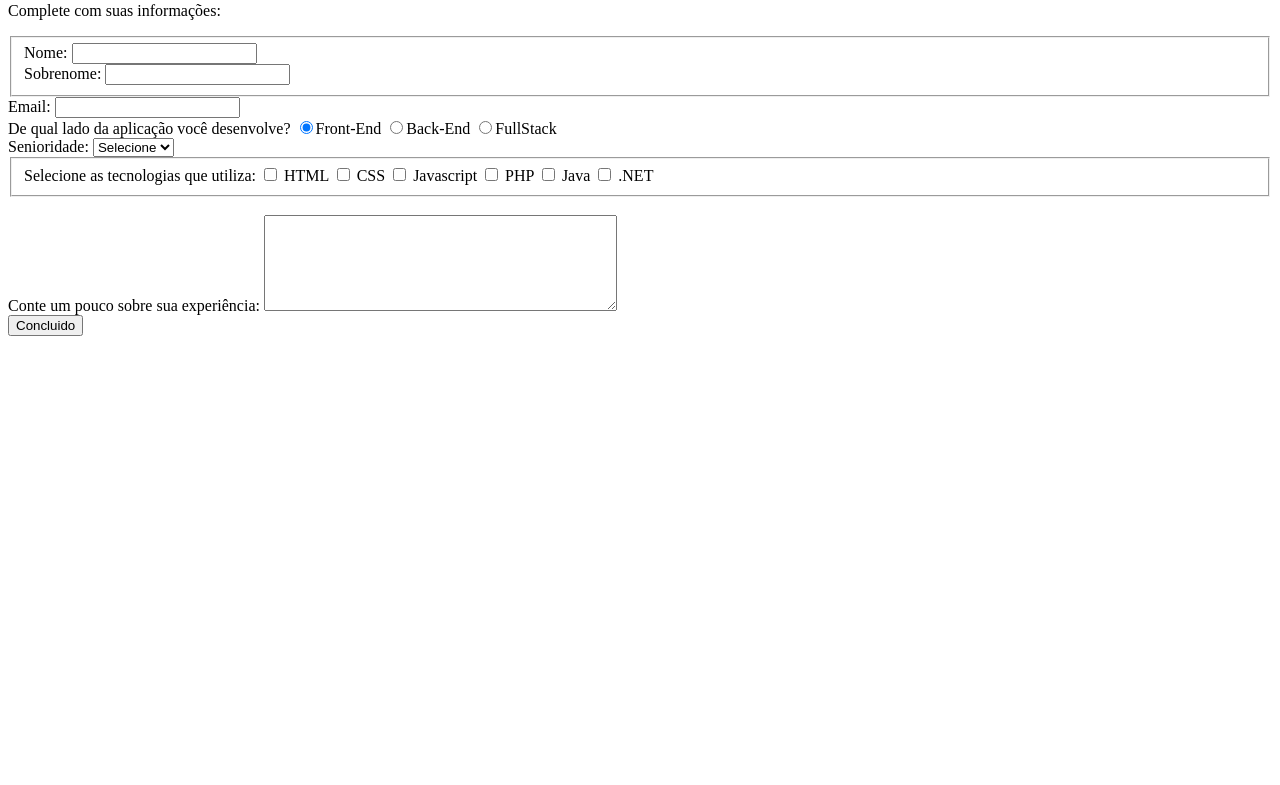
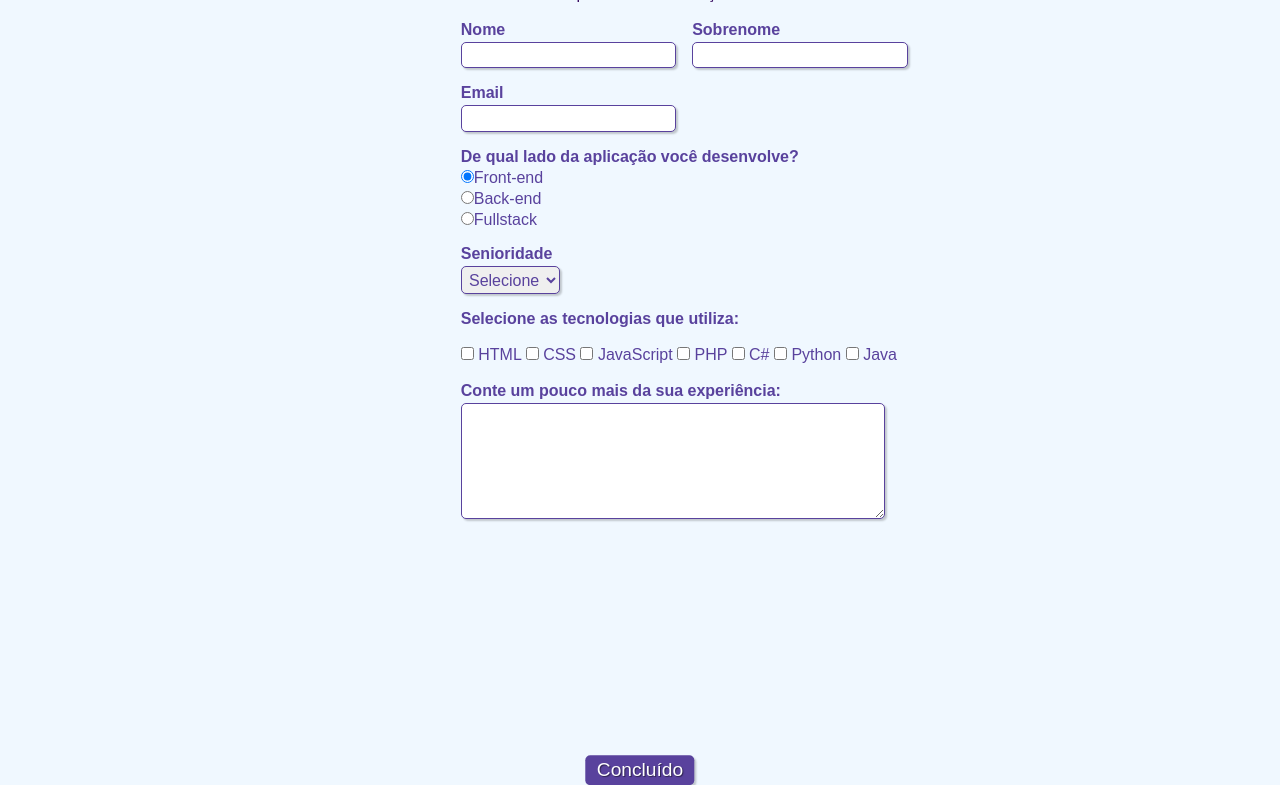
Before and after one commit to enzoacoelho/Formulario-Cadastro-DEVs, a plain HTML site: page index.html in a window 1280 px wide. Shown: the part 78-863 px from the top of the page. Before the commit the page ends 800 px from the top, so only its background shows below. Drawn offline with Linux system fonts and the light colour scheme.

Commit message:
arquivo css e tags no html

```diff
--- a/index.html
+++ b/index.html
@@ -1,88 +1,108 @@
-<!DOCTYPE html>
-<html lang="pt-BR">
+<!doctype html>
+<html>
 
-<head>
-    <meta charset="UTF-8">
-    <meta http-equiv="X-UA-Compatible" content="IE=edge">
-    <meta name="viewport" content="width=device-width, initial-scale=1.0">
-    <title>Formulário Novos Alunos</title>
-</head>
+    <head>
+        <!-- Metadados -->
+        <meta charset="utf-8">
+        <meta name="viewport" content="width=device-width, initial-scale=1, shrink-to-fit=no">
 
-<body>
-    <div>
-        <h1>Cadastro de novos usuários</h1>
-        <p>Complete com suas informações:</p>
+        <!-- CSS -->
+        <link rel="stylesheet" type="text/css" href="style.css" media="screen">
 
+        <!-- Título da página (aparece na aba) -->
+        <title>Cadastro</title>
+    </head>
+
+    <body>
+
+        <!-- Cabeçalho com título e subtítulo (ambos com css de id "titulo") -->
+        <div>
+            <h1 id="titulo">Cadastro de DEVs</h1>
+            <p id="subtitulo">Complete suas informações</p>
+            <br>
+        </div>
+
+        <!-- Início do formulário -->
         <form>
-            <fieldset>
-                <div>
-                    <label>Nome:</label>
-                    <input type="text" name="nome" id="nome">
+
+            <fieldset class="grupo">
+                <!-- Campo do nome com legenda "nome" e css de classe "campo" -->
+                <div class="campo">
+                    <label for="nome"><strong>Nome</strong></label>
+                    <input type="text" name="nome" id="nome" required>
                 </div>
 
-                <div>
-                    <label>Sobrenome:</label>
-                    <input type="text" name="sobrenome" id="sobrenome">
+                <!-- Campo do sobrenome com legenda "sobrenome" e css de classe "campo" -->
+                <div class="campo">
+                    <label for="sobrenome"><strong>Sobrenome</strong></label>
+                    <input type="text" name="sobrenome" id="sobrenome" required>
                 </div>
             </fieldset>
 
-            <div>
-                <label>Email:</label>
-                <input type="email" name="email" id="email">
+            <!-- Campo de email com-->
+            <div class="campo">
+                <label for="email"><strong>Email</strong></label>
+                <input type="email" name="email" id="email" required>
             </div>
 
-            <div>
-                <label>De qual lado da aplicação você desenvolve?</label>
+            <!-- Campo de desenvolvimento web com 3 opções de botões selecionáveis (radio button) e css de classe "campo" -->
+            <div class="campo">
+                <label><strong>De qual lado da aplicação você desenvolve?</strong></label>
                 <label>
-                    <input type="radio" name="devweb" value="frontend" checked>Front-End
+                    <input type="radio" name="devweb" value="frontend" checked>Front-end
                 </label>
                 <label>
-                    <input type="radio" name="devweb" value="backend">Back-End
+                    <input type="radio" name="devweb" value="backend">Back-end
                 </label>
                 <label>
-                    <input type="radio" name="devweb" value="fullstack">FullStack
+                    <input type="radio" name="devweb" value="fullstack">Fullstack
                 </label>
             </div>
 
-            <div>
-                <label>Senioridade:</label>
-                <select id="Senioridade">
-                    <option selected disabled value="">Selecione</option>
-                    <option>Junior</option>
-                    <option>Pleno</option>
-                    <option>Senior</option>
+            <!-- Campo de senioridade com 3 opções para escolha (select option) e css de classe "campo" -->
+            <div class="campo">
+                <label for="senioridade"><strong>Senioridade</strong></label>
+                <select id="senioridade" required>
+                  <option selected disabled value="">Selecione</option>
+                  <option>Júnior</option>
+                  <option>Pleno</option>
+                  <option>Sênior</option>
                 </select>
             </div>
 
-            <fieldset>
-                <div>
-                    <label>Selecione as tecnologias que utiliza:</label>
-                    <input type="checkbox" name="tec1" id="tec1" value="HTML">
-                    <label for="tec1">HTML</label>
-                    <input type="checkbox" name="tec2" id="tec2" value="CSS">
-                    <label for="tec2">CSS</label>
-                    <input type="checkbox" name="tec3" id="tec3" value="Javascript">
-                    <label for="tec3">Javascript</label>
-                    <input type="checkbox" name="tec4" id="tec4" value="PHP">
-                    <label for="tec4">PHP</label>
-                    <input type="checkbox" name="tec5" id="tec5" value="Java">
-                    <label for="tec5">Java</label>
-                    <input type="checkbox" name="tec6" id="tec6" value=".NET">
-                    <label for="tec6">.NET</label>
+            <fieldset class="grupo">
+                <!-- Campo de tecnologias para escolha de 1 ou mais opções para marcar (checkbox) e css de classe "campo" -->
+                <div id="check">
+                    <label><strong>Selecione as tecnologias que utiliza:</strong></label><br><br>
+                    <input type="checkbox" id="tecnologia1" name="tecnologia1" value="HTML">
+                    <label for="tecnologia1"> HTML</label>
+                    <input type="checkbox" id="tecnologia2" name="tecnologia2" value="CSS">
+                    <label for="tecnologia2"> CSS</label>
+                    <input type="checkbox" id="tecnologia3" name="tecnologia3" value="JavaScript">
+                    <label for="tecnologia3"> JavaScript</label>
+                    <input type="checkbox" id="tecnologia4" name="tecnologia4" value="PHP">
+                    <label for="tecnologia4"> PHP</label>
+                    <input type="checkbox" id="tecnologia5" name="tecnologia5" value="C#">
+                    <label for="tecnologia5"> C#</label>
+                    <input type="checkbox" id="tecnologia6" name="tecnologia6" value="Python">
+                    <label for="tecnologia6"> Python</label>
+                    <input type="checkbox" id="tecnologia7" name="tecnologia7" value="Java">
+                    <label for="tecnologia7"> Java</label>
                 </div>
             </fieldset>
 
-            <div>
+            <!-- Caixa de texto -->
+            <div class="campo">
                 <br>
-                <label>Conte um pouco sobre sua experiência:</label>
+                <label for="experiencia"><strong>Conte um pouco mais da sua experiência: </strong></label>
                 <textarea rows="6" style="width: 26em" id="experiencia" name="experiencia"></textarea>
             </div>
 
-            <button type="submit">Concluido</button>
+            <!-- Botão para enviar o formulário -->
+            <button class="botao" type="submit" onsubmit="">Concluído</button>
 
         </form>
-    </div>
 
-</body>
+    </body>
 
 </html>
--- a/style.css
+++ b/style.css
@@ -0,0 +1,122 @@
+/* Todos os elementos da página */
+* {
+    margin: 0;
+    padding: 0;
+}
+
+/* Elementos com o ID "titulo" */
+#titulo {
+    font-family: sans-serif;
+    color: #380B61;
+    margin-left: 7%;
+}
+
+/* Elementos com o ID "subtitulo" */
+#subtitulo {
+    font-family: sans-serif;
+    color: #380B61;
+    margin-left: 10%;
+}
+
+#check{
+    display: inline-block;
+}
+
+/* Elementos de tag <fieldset>*/
+fieldset {
+    border: 0;
+}
+
+/* Elemento de tag <body> */
+body{
+    background-color: #F0F8FF;
+    font-family: sans-serif;
+    font-size: 1em;
+    color: #59429d;
+    margin-left: 36%;
+    margin-top: 2%;
+    justify-content: center;
+}
+
+/* Elementos de tags <body>, <input>, <Select>, <textarea> e <button> */
+input, select, textarea, button {
+    font-family: sans-serif;
+    font-size: 1em;
+    color: #59429d;
+    border-radius: 5px;
+}
+
+/* Elementos de classe "grupo" nos estados das pseudoclasses "before" e "after" */
+.grupo:before, .grupo:after {
+    display: table;
+}
+
+/* Elementos de classe "grupo" no estado da pseudoclasse "after" */
+.grupo:after {
+    clear: both;
+}
+
+/* Elementos de classe "campo" */
+.campo {
+    margin-bottom: 1em;
+}
+
+/* Elementos de classe "campo" de tag <label> */
+.campo label {
+    margin-bottom: 0.2em;
+    color: #59429d;
+    display: block;
+}
+
+/* Elementos de classe "campo" ou "grupo" de tag <fieldset> */
+fieldset.grupo .campo {
+    float:  left;
+    margin-right: 1em;
+}
+
+/* Elementos de classe "campo" das tags <input> com atributo text e email, da tag <select> e da tag <textarea>*/
+.campo input[type="text"], .campo input[type="email"], .campo select, .campo textarea {
+    padding: 0.2em;
+    border: 1px solid #59429d;
+    box-shadow: 2px 2px 2px rgba(0,0,0,0.2);
+    display: block;
+}
+
+/* Elementos de classe "campo" de tag <select> e <option>*/
+.campo select option {
+    padding-right: 1em;
+}
+
+/* Elemento de classe "campo" com tag <input>, <select> e <textarea> tocas com estado da pseudoclasse "focus"*/
+.campo input:focus, .campo select:focus, .campo textarea:focus {
+    background: #E0E0F8;
+}
+
+/* Elemento de classe "botao" */
+.botao {
+    font-size: 1.2em;
+    background: #59429d;
+    border: 0;
+    margin-bottom: 1em;
+    color: #ffffff;
+    padding: 0.2em 0.6em;
+    box-shadow: 2px 2px 2px rgba(0,0,0,0.2);
+    text-shadow: 1px 1px 1px rgba(0,0,0,0.5);
+    position: absolute;
+    top: 106%;
+    left: 50%;
+    margin-right: -50%;
+    transform: translate(-50%, -50%)
+}
+
+/* Elemento de classe "botao" com o estado da pseudoclasse "hover" */
+.botao:hover {
+    background: #CCBBFF;
+    box-shadow: inset 2px 2px 2px rgba(0,0,0,0.2);
+    text-shadow: none;
+}
+
+/* Elementos de classe botão e de tag <select> */
+.botao, select{
+    cursor: pointer;
+}
```
